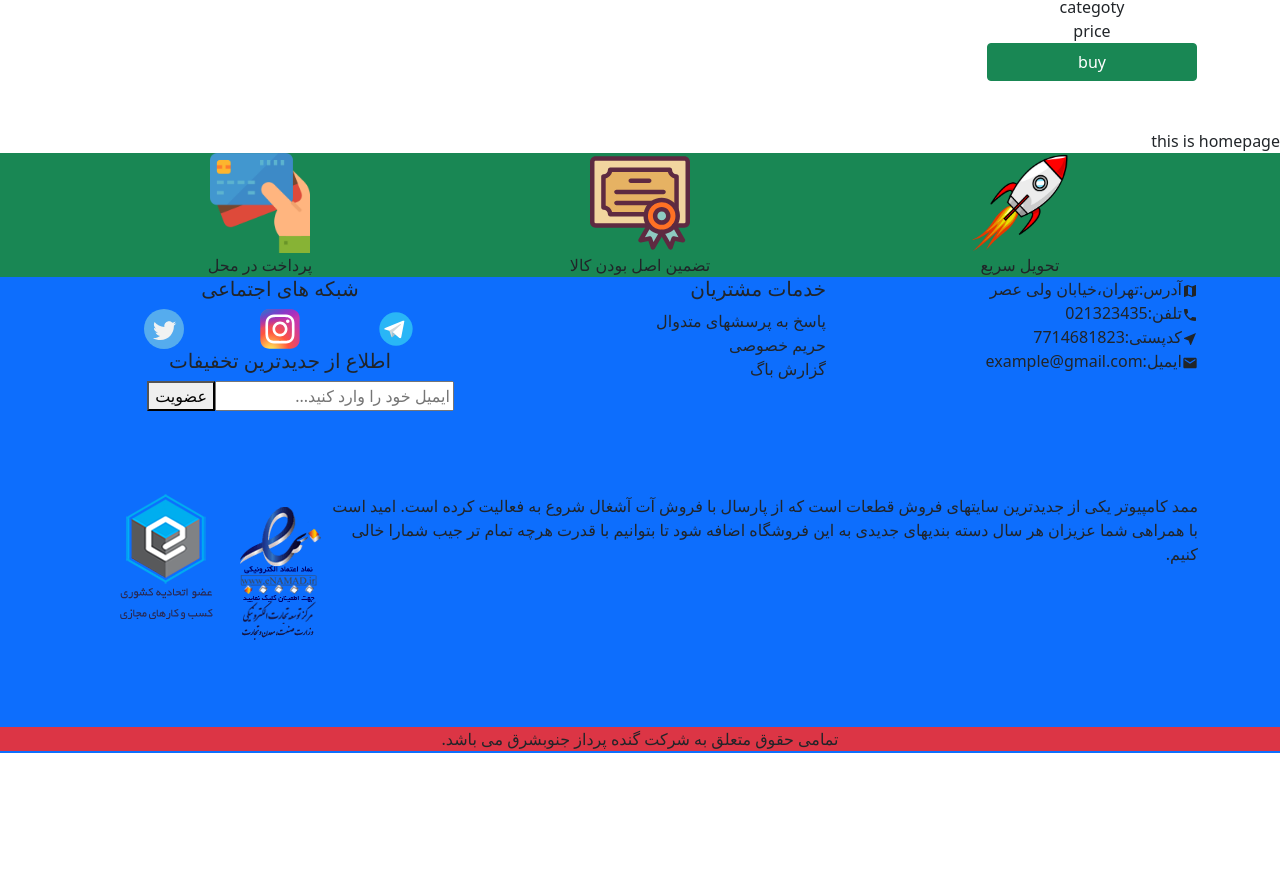
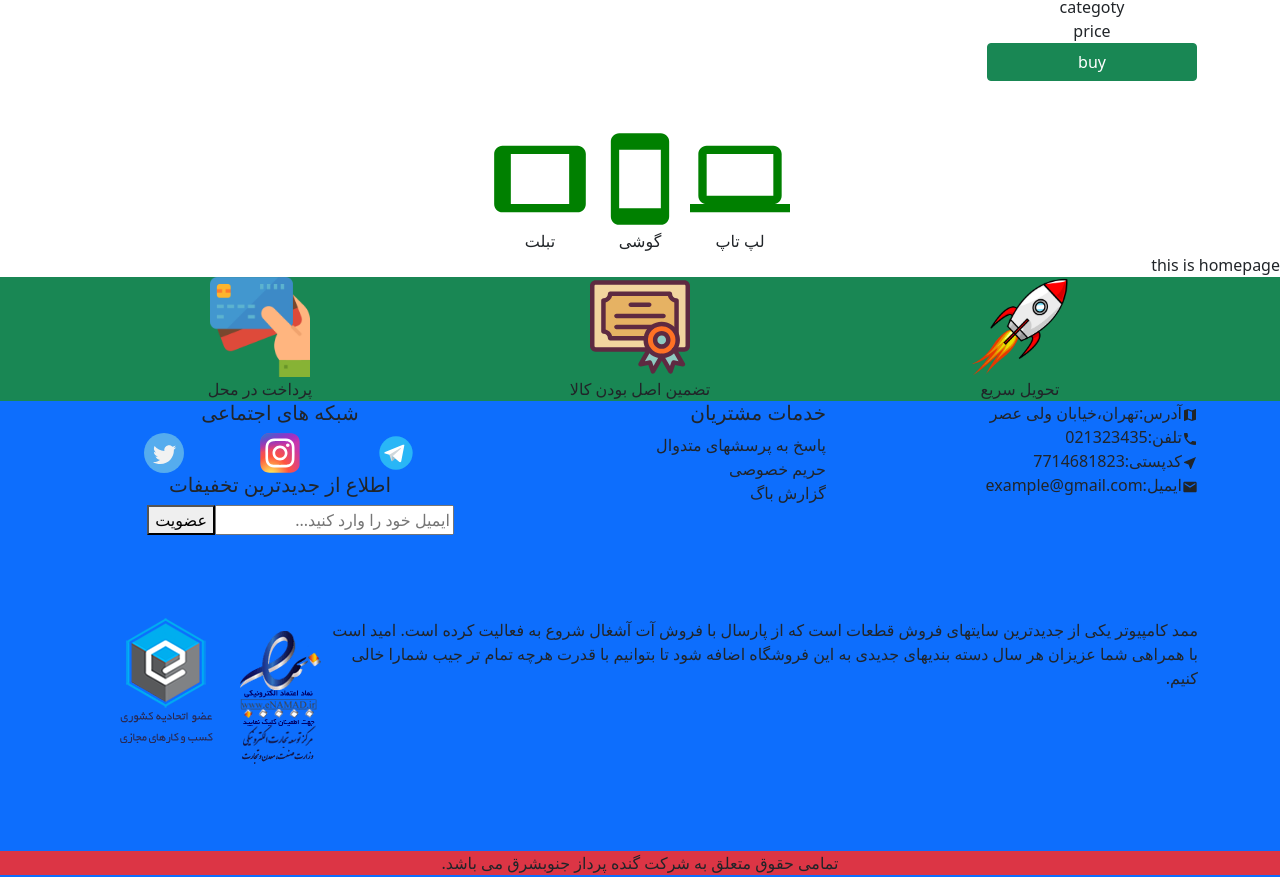
Before and after one commit to mmdaminah/shop, a React (Create React App) app: page /homepage in a window 1280 px wide. Shown: the part 1232-2109 px from the top of the page. Before the commit the page ends 1985 px from the top, so only its background shows below. Built offline with nearby package versions, Linux system fonts and the light colour scheme.

Commit message:
category card initialized

```diff
--- a/src/App.tsx
+++ b/src/App.tsx
@@ -8,6 +8,7 @@ import Fotoer from './Components/Footer/Footer'
 import Carousel from './Components/Carousel/Carousel'
 import ProductSlider from './Components/ProductSlider/ProductSlider';
 import ProductCard from './Components/ProductCard/ProductCard';
+import CategoryCard from './Components/CategoryCard/CategoryCard';
 function App() {
   return (
     <Router>
@@ -16,6 +17,7 @@ function App() {
         <Carousel />
         <ProductSlider />
         <ProductCard />
+        <CategoryCard />
         <Suspense fallback={<div>loading...</div>}>
           <Switch>
             {
--- /dev/null
+++ b/src/Components/CategoryCard/CategoryCard.tsx
@@ -0,0 +1,22 @@
+import { MdLaptop, MdSmartphone, MdTablet } from "react-icons/md";
+const CategoryCard = () => {
+    return (
+        <div className="text-center w-100">
+            <div className="container d-flex justify-content-center w-100">
+                <div>
+                    <MdLaptop style={{ width: "100px", height: "100px", color: "green" }} />
+                    <div>لپ تاپ</div>
+                </div>
+                <div>
+                    <MdSmartphone style={{ width: "100px", height: "100px", color: "green" }} />
+                    <div>گوشی</div>
+                </div>
+                <div>
+                    <MdTablet style={{ width: "100px", height: "100px", color: "green" }} />
+                    <div>تبلت</div>
+                </div>
+            </div>
+        </div>
+    )
+}
+export default CategoryCard;
```
